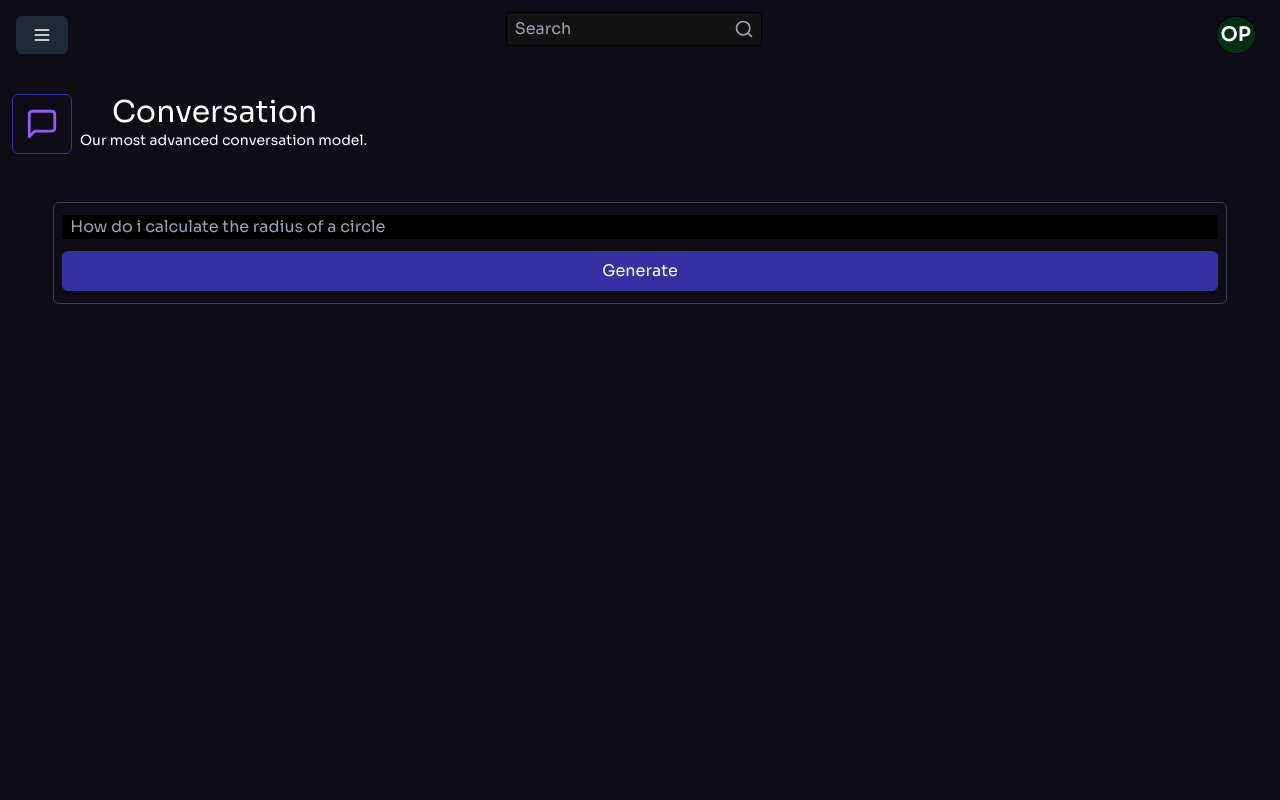
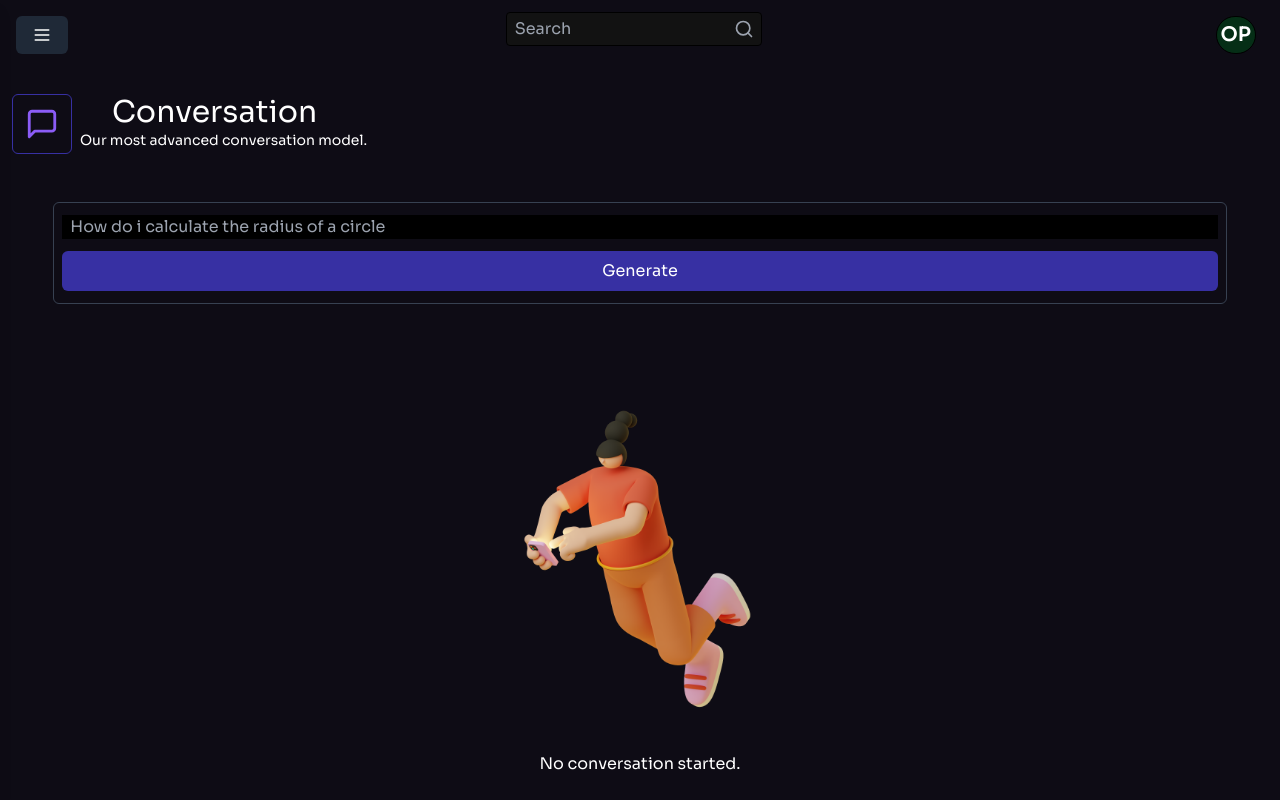
Before and after one commit to oyenolaphilipinc/brainwave, a React (Vite) app: page /conversation in a window 1280 px wide. Built offline with nearby package versions, Linux system fonts and the light colour scheme.

Commit message:
improved on the Ui a bit

```diff
--- a/src/components/dashboard/Conversation.jsx
+++ b/src/components/dashboard/Conversation.jsx
@@ -3,6 +3,7 @@
 import React, { useState } from 'react';
 import Sidebar from './Sidebar';
 import { Menu, Search, Code, ImageIcon, MessageSquare, Music, Settings, VideoIcon, UserRoundX, LogOut, ArrowRight } from "lucide-react";
+import empty from "../../assets/empty.png"
 
 const Conversation = () => {
   const [isOpen, setIsOpen] = useState(false);
@@ -63,6 +64,10 @@ const Conversation = () => {
                     <button className="w-full border px-3 py-2 bg-indigo-800 border-none rounded-md">Generate</button>
                 </div>
             </div>
+            <div className="mt-12">
+                <img src={empty} width="400" height="400" className="mx-auto"/>
+                <p className="text-center">No conversation started.</p>
+            </div>
         </div>
 
           </div>
```
Also changed, not shown: src/assets/empty.png (added).
